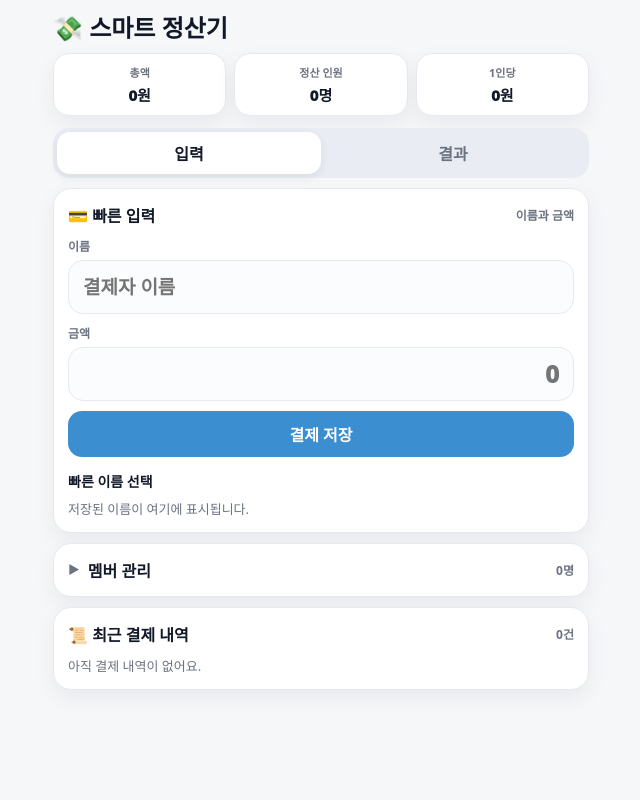
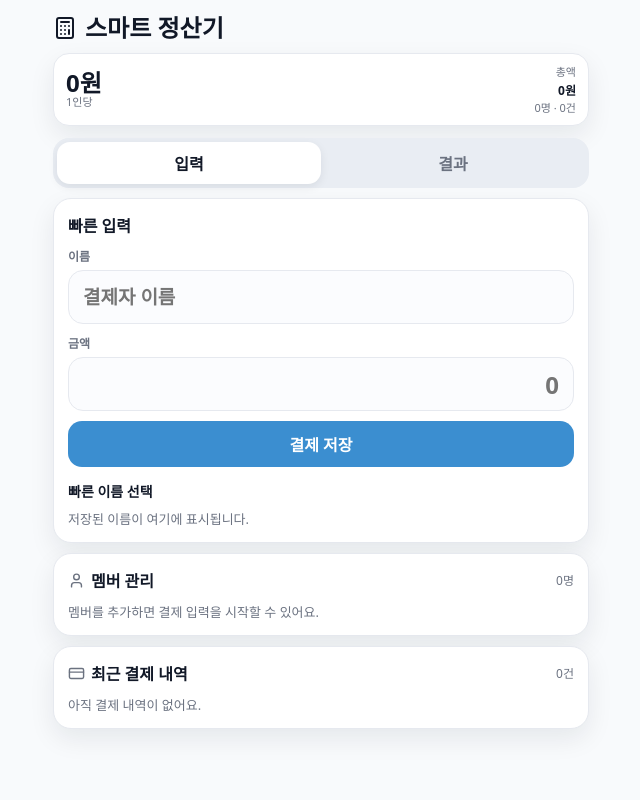
Before and after one commit to sksalstjd-droid/moblle_settle, a Flask app: page / in a window 1280 px wide. Shown: the whole page, without its empty margins (319-959 px from the left). Run offline with Flask 3, Linux system fonts and the light colour scheme.

Commit message:
style: UI polish and visual refinement

```diff
--- a/static/app.js
+++ b/static/app.js
@@ -1,6 +1,6 @@
 const PALETTE = [
-  "#3B8ED0", "#2FA572", "#9B7FD4", "#E0A85F", "#5FC4C4",
-  "#D47F9B", "#E07A5F", "#7FD49B", "#D0B03B", "#7FA8D4",
+  "#4F86B8", "#3F9870", "#927DBF", "#C99658", "#62ADAD",
+  "#BE7D95", "#C97861", "#79BF91", "#B8A340", "#7D9FC2",
 ];
 
 const STORAGE_KEY = "mobile_settle_flask_state_v1";
@@ -193,7 +193,7 @@ function renderSummary() {
   const targets = getTargets();
 
   $("summaryTotal").textContent = won(total);
-  $("summaryTargetCount").textContent = `${targets.length}명`;
+  $("summaryTargetCount").textContent = `${targets.length}명 · ${state.payments.length}건`;
   $("summaryPerHead").textContent = won(perHead);
 }
 
@@ -212,12 +212,10 @@ function renderPayerButtons() {
   if (!state.names.length) {
     wrap.classList.add("empty");
     wrap.innerHTML = `<p class="empty-text">저장된 이름이 여기에 표시됩니다.</p>`;
-    $("selectedPayerHint").textContent = "이름과 금액";
     return;
   }
 
   wrap.classList.remove("empty");
-  $("selectedPayerHint").textContent = state.lastPayer ? `최근 ${state.lastPayer}` : "이름 선택 가능";
 
   state.names.forEach((name) => {
     const button = document.createElement("button");
@@ -251,7 +249,7 @@ function renderMembers() {
     card.style.borderLeftColor = colorOf(name);
 
     card.innerHTML = `
-      <div class="item-title" style="color:${colorOf(name)};">👤 ${escapeHtml(name)}</div>
+      <div class="item-title" style="color:${colorOf(name)};">${escapeHtml(name)}</div>
       <div class="item-total">
         <span>총</span>
         <strong>${won(paid[name] || 0)}</strong>
@@ -294,7 +292,7 @@ function renderPayments() {
     card.style.borderLeftColor = colorOf(payment.payer);
 
     card.innerHTML = `
-      <div class="item-title" style="color:${colorOf(payment.payer)};">💳 ${escapeHtml(payment.payer)}</div>
+      <div class="item-title" style="color:${colorOf(payment.payer)};">${escapeHtml(payment.payer)}</div>
       <div class="item-amount">${won(payment.amount)}</div>
       <button class="delete-btn">삭제</button>
     `;
@@ -406,31 +404,6 @@ function saveAndRender() {
   render();
 }
 
-function addMember() {
-  const input = $("memberInput");
-  const name = input.value.trim();
-
-  if (!name) {
-    showToast("이름을 입력해주세요.");
-    return;
-  }
-
-  if (state.names.includes(name)) {
-    showToast("이미 있는 이름이에요.");
-    return;
-  }
-
-  state.names.push(name);
-  state.targets[name] = true;
-
-  if (!state.lastPayer) {
-    state.lastPayer = name;
-  }
-
-  input.value = "";
-  saveAndRender();
-}
-
 function addPayment() {
   const name = getPayerInputName();
   const amount = parseAmount($("amountInput").value);
@@ -525,11 +498,6 @@ function bindEvents() {
     btn.addEventListener("click", () => setTab(btn.dataset.tab));
   });
 
-  $("addMemberBtn").addEventListener("click", addMember);
-  $("memberInput").addEventListener("keydown", (event) => {
-    if (event.key === "Enter") addMember();
-  });
-
   $("payerInput").addEventListener("focus", () => {
     keepQuickInputVisible();
     $("payerInput").value = "";
--- a/static/style.css
+++ b/static/style.css
@@ -1,5 +1,5 @@
 :root {
-  --bg: #f6f7f9;
+  --bg: #f8fafc;
   --card: #ffffff;
   --text: #111827;
   --muted: #6b7280;
@@ -7,7 +7,7 @@
   --blue: #3B8ED0;
   --green: #2FA572;
   --danger: #D35B5B;
-  --shadow: 0 8px 22px rgba(15, 23, 42, 0.06);
+  --shadow: 0 10px 26px rgba(15, 23, 42, 0.08);
 }
 
 * {
@@ -41,7 +41,7 @@ button {
 .app-header {
   display: flex;
   align-items: center;
-  justify-content: space-between;
+  gap: 8px;
   margin-bottom: 10px;
 }
 
@@ -49,7 +49,47 @@ button {
   margin: 0;
   font-size: 24px;
   line-height: 1.2;
-  font-weight: 900;
+  font-weight: 700;
+}
+
+.app-icon,
+.section-icon {
+  display: inline-block;
+  flex: 0 0 auto;
+  background: currentColor;
+  mask-position: center;
+  mask-repeat: no-repeat;
+  mask-size: contain;
+  -webkit-mask-position: center;
+  -webkit-mask-repeat: no-repeat;
+  -webkit-mask-size: contain;
+}
+
+.app-icon {
+  width: 24px;
+  height: 24px;
+  color: var(--text);
+}
+
+.section-icon {
+  width: 17px;
+  height: 17px;
+  color: var(--muted);
+}
+
+.icon-calculator {
+  mask-image: url("/static/images/calculator.svg");
+  -webkit-mask-image: url("/static/images/calculator.svg");
+}
+
+.icon-user {
+  mask-image: url("/static/images/user.svg");
+  -webkit-mask-image: url("/static/images/user.svg");
+}
+
+.icon-credit-card {
+  mask-image: url("/static/images/credit-card.svg");
+  -webkit-mask-image: url("/static/images/credit-card.svg");
 }
 
 .app-header p {
@@ -58,34 +98,49 @@ button {
   color: var(--muted);
 }
 
-.summary-grid {
+.summary-panel {
   display: grid;
-  grid-template-columns: repeat(3, 1fr);
-  gap: 8px;
-  margin: 10px 0 12px;
-}
-
-.summary-card {
+  grid-template-columns: minmax(0, 1fr) auto;
+  align-items: center;
+  gap: 12px;
   background: var(--card);
   border: 1px solid var(--border);
   border-radius: 16px;
-  padding: 10px 6px;
-  text-align: center;
+  padding: 11px 12px;
+  margin: 10px 0 12px;
   box-shadow: var(--shadow);
+  line-height: 1.25;
 }
 
-.summary-card span {
+.summary-primary strong {
+  display: block;
+  font-size: 24px;
+  line-height: 1.05;
+  font-weight: 700;
+  letter-spacing: 0;
+  white-space: nowrap;
+}
+
+.summary-primary span,
+.summary-secondary span {
   display: block;
   font-size: 11px;
   color: var(--muted);
-  font-weight: 800;
-  margin-bottom: 4px;
+  font-weight: 400;
 }
 
-.summary-card strong {
-  display: block;
-  font-size: 15px;
-  font-weight: 950;
+.summary-secondary {
+  display: grid;
+  gap: 2px;
+  text-align: right;
+}
+
+.summary-secondary strong {
+  display: inline;
+  margin-left: 4px;
+  font-size: 12px;
+  color: var(--text);
+  font-weight: 600;
   white-space: nowrap;
 }
 
@@ -106,7 +161,7 @@ button {
   border-radius: 13px;
   background: transparent;
   color: var(--muted);
-  font-weight: 900;
+  font-weight: 600;
 }
 
 .tab-btn.active {
@@ -145,22 +200,25 @@ button {
 }
 
 .section-title h2 {
+  display: flex;
+  align-items: center;
+  gap: 6px;
   margin: 0;
   font-size: 16px;
-  font-weight: 950;
+  font-weight: 700;
 }
 
 .section-title span {
   font-size: 12px;
   color: var(--muted);
-  font-weight: 800;
+  font-weight: 400;
 }
 
 .field-label {
   display: block;
   font-size: 12px;
   color: var(--muted);
-  font-weight: 900;
+  font-weight: 600;
   margin: 10px 0 5px;
 }
 
@@ -171,7 +229,7 @@ button {
   border: 1px solid var(--border);
   border-radius: 15px;
   padding: 0 14px;
-  font-weight: 950;
+  font-weight: 600;
   outline: none;
   background: #fbfcfe;
 }
@@ -241,7 +297,7 @@ button {
   border-radius: 14px;
   background: var(--blue);
   color: white;
-  font-weight: 950;
+  font-weight: 700;
 }
 
 .primary-btn.full {
@@ -277,59 +367,7 @@ button {
 .sub-title h3 {
   margin: 0;
   font-size: 14px;
-  font-weight: 950;
-}
-
-.member-details summary {
-  display: flex;
-  align-items: center;
-  gap: 8px;
-  cursor: pointer;
-  font-weight: 950;
-  list-style: none;
-}
-
-.member-details summary::-webkit-details-marker {
-  display: none;
-}
-
-.member-details summary::before {
-  content: "▶";
-  color: var(--muted);
-  font-size: 12px;
-}
-
-.member-details[open] summary::before {
-  content: "▼";
-}
-
-.member-details summary span {
-  flex: 1;
-}
-
-.member-details summary strong {
-  color: var(--muted);
-  font-size: 12px;
-}
-
-.member-details .member-form {
-  margin-top: 12px;
-}
-
-.member-form {
-  display: grid;
-  grid-template-columns: minmax(0, 1fr) 64px;
-  gap: 8px;
-  margin-bottom: 10px;
-}
-
-.member-form input {
-  min-width: 0;
-  min-height: 44px;
-  border: 1px solid var(--border);
-  border-radius: 13px;
-  padding: 0 12px;
-  outline: none;
+  font-weight: 700;
 }
 
 .list {
--- a/templates/index.html
+++ b/templates/index.html
@@ -9,24 +9,24 @@
 <body>
   <main class="app">
     <header class="app-header">
-      <div>
-        <h1>💸 스마트 정산기</h1>
-      </div>
+      <span class="app-icon icon-calculator" aria-hidden="true"></span>
+      <h1>스마트 정산기</h1>
     </header>
 
-    <section class="summary-grid" aria-label="정산 요약">
-      <article class="summary-card">
+    <section class="summary-panel" aria-label="정산 요약">
+      <div class="summary-primary">
+        <strong id="summaryPerHead">0원</strong>
+        <span>1인당</span>
+      </div>
+      <div class="summary-secondary">
+        <div>
           <span>총액</span>
           <strong id="summaryTotal">0원</strong>
-      </article>
-      <article class="summary-card">
-        <span>정산 인원</span>
-        <strong id="summaryTargetCount">0명</strong>
-      </article>
-      <article class="summary-card">
-        <span>1인당</span>
-        <strong id="summaryPerHead">0원</strong>
-      </article>
+        </div>
+        <div>
+          <span id="summaryTargetCount">0명 · 0건</span>
+        </div>
+      </div>
     </section>
 
     <nav class="tab-bar" aria-label="화면 전환">
@@ -36,21 +36,22 @@
 
     <section id="tabInput" class="tab-page active">
       <section id="startOverCard" class="card start-over-card hidden">
-        <div class="section-title">
-          <h2>새 정산 시작</h2>
-          <span id="startOverSummary">이전 기록 있음</span>
-        </div>
+        <details class="start-over-details">
+          <summary>
+            <span>새 정산 시작</span>
+            <strong id="startOverSummary">이전 기록 있음</strong>
+          </summary>
           <p class="start-over-text">이전 정산 기록이 남아 있어요.</p>
           <div class="start-over-actions">
             <button id="clearPaymentsBtn" class="ghost-btn">결제내역만 비우기</button>
             <button id="resetBtn" class="danger-btn">전체 새로 시작</button>
           </div>
+        </details>
       </section>
 
       <section id="quickInputCard" class="card">
         <div class="section-title">
-          <h2>💳 빠른 입력</h2>
-          <span id="selectedPayerHint">이름과 금액</span>
+          <h2>빠른 입력</h2>
         </div>
 
         <label class="field-label" for="payerInput">이름</label>
@@ -72,24 +73,22 @@
       </section>
 
       <section class="card">
-        <details class="member-details">
-          <summary>
-            <span>멤버 관리</span>
-            <strong id="memberCountBadge">0명</strong>
-          </summary>
-
-          <div class="member-form">
-            <input id="memberInput" placeholder="이름 입력" autocomplete="off" />
-            <button id="addMemberBtn">추가</button>
+        <div class="section-title">
+          <h2 class="title-with-icon">
+            <span class="section-icon icon-user" aria-hidden="true"></span>
+            멤버 관리
+          </h2>
+          <span id="memberCountBadge">0명</span>
         </div>
-
         <div id="memberList" class="list"></div>
-        </details>
       </section>
 
       <section class="card">
         <div class="section-title">
-          <h2>📜 최근 결제 내역</h2>
+          <h2 class="title-with-icon">
+            <span class="section-icon icon-credit-card" aria-hidden="true"></span>
+            최근 결제 내역
+          </h2>
           <span id="paymentCountBadge">0건</span>
         </div>
         <div id="paymentList" class="list"></div>
@@ -99,7 +98,7 @@
     <section id="tabResult" class="tab-page">
       <section class="card">
         <div class="section-title">
-          <h2>✅ 정산 대상자</h2>
+          <h2>정산 대상자</h2>
           <span id="targetCountBadge">0명</span>
         </div>
 
@@ -113,7 +112,7 @@
 
       <section class="card">
         <div class="section-title">
-          <h2>📊 정산 결과</h2>
+          <h2>정산 결과</h2>
           <span>자동 계산</span>
         </div>
 
```
Also changed, not shown: other parts of static/style.css (+53 -28 lines), README.md, static/images/calculator.svg (added), static/images/credit-card.svg (added), static/images/user.svg (added). Lines whose indentation alone changed are shown as unchanged.
